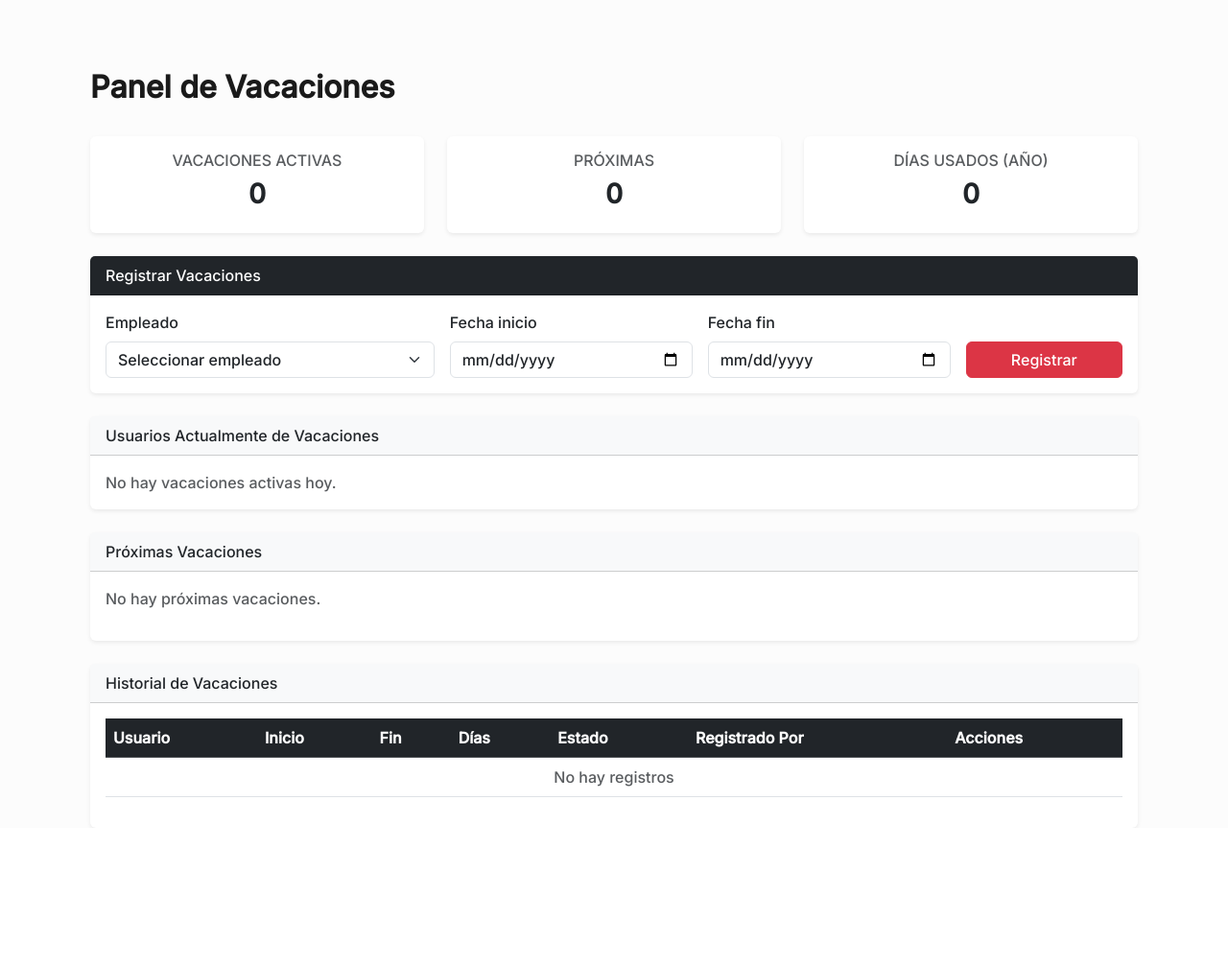
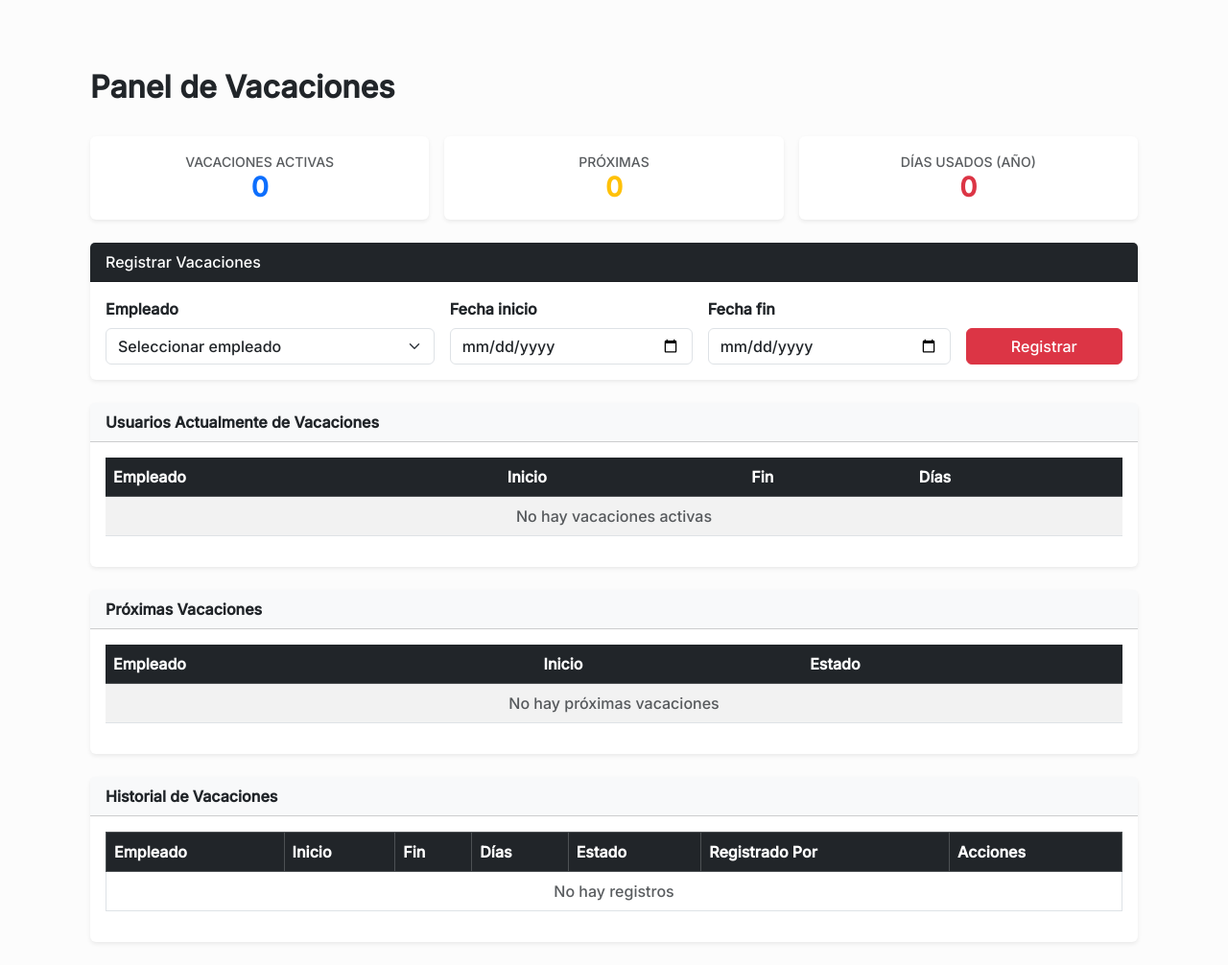
Before and after one commit to Corose/dashboard, a Flask app: page /vacaciones in a window 1280 px wide. Shown: the part 103-1109 px from the top of the page at 96% size. Before the commit the page ends 966 px from the top, so only its background shows below. Run offline with Flask 3, Linux system fonts and the light colour scheme; a user stored in the database is signed in.

Commit message:
Fix Diseño v13

```diff
--- a/templates/vacaciones.html
+++ b/templates/vacaciones.html
@@ -1,168 +1,221 @@
 {% extends "base.html" %}
 {% block content %}
 
-<div class="container-fluid mt-4">
+<div class="container-fluid py-4">
 
+    <!-- ===================== -->
     <!-- TÍTULO -->
+    <!-- ===================== -->
     <div class="d-flex justify-content-between align-items-center mb-4">
-        <h2 class="fw-bold">Panel de Vacaciones</h2>
+        <h2 class="fw-bold text-dark">Panel de Vacaciones</h2>
     </div>
 
+    <!-- ===================== -->
     <!-- RESUMEN -->
-    <div class="row mb-4">
+    <!-- ===================== -->
+    <div class="row g-3 mb-4">
 
         <div class="col-md-4">
-            <div class="card shadow-sm border-0 text-center p-3">
-                <h6 class="text-muted">VACACIONES ACTIVAS</h6>
-                <h3 class="fw-bold">
+            <div class="card border-0 shadow-sm text-center p-3">
+                <small class="text-muted">VACACIONES ACTIVAS</small>
+                <h3 class="fw-bold text-primary mb-0">
                     {{ activas_list|length if activas_list else 0 }}
                 </h3>
             </div>
         </div>
 
         <div class="col-md-4">
-            <div class="card shadow-sm border-0 text-center p-3">
-                <h6 class="text-muted">PRÓXIMAS</h6>
-                <h3 class="fw-bold">
+            <div class="card border-0 shadow-sm text-center p-3">
+                <small class="text-muted">PRÓXIMAS</small>
+                <h3 class="fw-bold text-warning mb-0">
                     {{ proximas|length if proximas else 0 }}
                 </h3>
             </div>
         </div>
 
         <div class="col-md-4">
-            <div class="card shadow-sm border-0 text-center p-3">
-                <h6 class="text-muted">DÍAS USADOS (AÑO)</h6>
-                <h3 class="fw-bold">{{ dias_usados if dias_usados else 0 }}</h3>
+            <div class="card border-0 shadow-sm text-center p-3">
+                <small class="text-muted">DÍAS USADOS (AÑO)</small>
+                <h3 class="fw-bold text-danger mb-0">
+                    {{ dias_usados if dias_usados else 0 }}
+                </h3>
             </div>
         </div>
 
     </div>
 
+    <!-- ===================== -->
     <!-- REGISTRAR VACACIONES -->
+    <!-- ===================== -->
     <div class="card shadow-sm border-0 mb-4">
         <div class="card-header bg-dark text-white">
             Registrar Vacaciones
         </div>
         <div class="card-body">
+
             <form method="POST" action="{{ url_for('solicitar_vacaciones') }}">
-                <div class="row g-3 align-items-end">
+                <div class="row g-3">
 
+                    <!-- EMPLEADO -->
                     <div class="col-md-4">
-                        <label class="form-label">Empleado</label>
+                        <label class="form-label fw-semibold">Empleado</label>
                         <select name="user_id" class="form-select" required>
                             <option value="">Seleccionar empleado</option>
 
-                            {% set lista_usuarios = users if users else usuarios %}
-                            {% if lista_usuarios %}
-                                {% for user in lista_usuarios %}
+                            {% if users and users|length > 0 %}
+                                {% for user in users %}
                                     <option value="{{ user.id }}">
-                                        {{ user.nombre }} ({{ user.dias_vacaciones }} días)
+                                        {{ user.nombre }} - {{ user.dias_vacaciones }} días disponibles
                                     </option>
                                 {% endfor %}
                             {% else %}
-                                <option disabled>No hay usuarios disponibles</option>
+                                <option disabled>No hay usuarios registrados</option>
                             {% endif %}
                         </select>
                     </div>
 
+                    <!-- FECHA INICIO -->
                     <div class="col-md-3">
-                        <label class="form-label">Fecha inicio</label>
-                        <input type="date" name="fecha_inicio"
-                               class="form-control" required>
+                        <label class="form-label fw-semibold">Fecha inicio</label>
+                        <input type="date"
+                               name="fecha_inicio"
+                               class="form-control"
+                               required>
                     </div>
 
+                    <!-- FECHA FIN -->
                     <div class="col-md-3">
-                        <label class="form-label">Fecha fin</label>
-                        <input type="date" name="fecha_fin"
-                               class="form-control" required>
+                        <label class="form-label fw-semibold">Fecha fin</label>
+                        <input type="date"
+                               name="fecha_fin"
+                               class="form-control"
+                               required>
                     </div>
 
-                    <div class="col-md-2">
-                        <button type="submit"
-                                class="btn btn-danger w-100">
+                    <!-- BOTÓN -->
+                    <div class="col-md-2 d-grid">
+                        <label class="form-label invisible">Botón</label>
+                        <button type="submit" class="btn btn-danger">
                             Registrar
                         </button>
                     </div>
 
                 </div>
             </form>
-        </div>
-    </div>
-
-    <!-- USUARIOS ACTUALMENTE DE VACACIONES -->
-    <div class="card shadow-sm border-0 mb-4">
-        <div class="card-header bg-light">
-            Usuarios Actualmente de Vacaciones
-        </div>
-        <div class="card-body">
-
-            {% if activas_list and activas_list|length > 0 %}
-                <ul class="list-group list-group-flush">
-                    {% for v in activas_list %}
-                        <li class="list-group-item d-flex justify-content-between align-items-center">
-                            <span>
-                                {{ v.user.nombre }}
-                                ({{ v.fecha_inicio }} - {{ v.fecha_fin }})
-                            </span>
-                            <span class="badge bg-primary">
-                                {{ v.dias_solicitados }} días
-                            </span>
-                        </li>
-                    {% endfor %}
-                </ul>
-            {% else %}
-                <p class="text-muted mb-0">
-                    No hay vacaciones activas hoy.
-                </p>
-            {% endif %}
 
         </div>
     </div>
 
-    <!-- PRÓXIMAS VACACIONES -->
+    <!-- ===================== -->
+    <!-- VACACIONES ACTIVAS -->
+    <!-- ===================== -->
     <div class="card shadow-sm border-0 mb-4">
-        <div class="card-header bg-light">
-            Próximas Vacaciones
+        <div class="card-header bg-light fw-semibold">
+            Usuarios Actualmente de Vacaciones
         </div>
-        <div class="card-body">
 
-            {% if proximas and proximas|length > 0 %}
-                <ul class="list-group list-group-flush">
-                    {% for v in proximas %}
-                        <li class="list-group-item d-flex justify-content-between align-items-center">
-                            <span>
-                                {{ v.user.nombre }} - {{ v.fecha_inicio }}
+        <div class="card-body table-responsive">
+
+            <table class="table table-striped table-hover align-middle">
+                <thead class="table-dark">
+                    <tr>
+                        <th>Empleado</th>
+                        <th>Inicio</th>
+                        <th>Fin</th>
+                        <th>Días</th>
+                    </tr>
+                </thead>
+                <tbody>
+                    {% if activas_list and activas_list|length > 0 %}
+                        {% for v in activas_list %}
+                        <tr>
+                            <td>{{ v.user.nombre }}</td>
+                            <td>{{ v.fecha_inicio }}</td>
+                            <td>{{ v.fecha_fin }}</td>
+                            <td>
+                                <span class="badge bg-primary">
+                                    {{ v.dias_solicitados }}
                                 </span>
-                            <span class="badge bg-warning text-dark">
-                                Pendiente
-                            </span>
-                        </li>
+                            </td>
+                        </tr>
                         {% endfor %}
-                </ul>
                     {% else %}
-                <p class="text-muted">No hay próximas vacaciones.</p>
+                        <tr>
+                            <td colspan="4" class="text-center text-muted">
+                                No hay vacaciones activas
+                            </td>
+                        </tr>
                     {% endif %}
+                </tbody>
+            </table>
 
         </div>
     </div>
 
+    <!-- ===================== -->
+    <!-- PRÓXIMAS VACACIONES -->
+    <!-- ===================== -->
+    <div class="card shadow-sm border-0 mb-4">
+        <div class="card-header bg-light fw-semibold">
+            Próximas Vacaciones
+        </div>
+
+        <div class="card-body table-responsive">
+
+            <table class="table table-striped table-hover align-middle">
+                <thead class="table-dark">
+                    <tr>
+                        <th>Empleado</th>
+                        <th>Inicio</th>
+                        <th>Estado</th>
+                    </tr>
+                </thead>
+                <tbody>
+                    {% if proximas and proximas|length > 0 %}
+                        {% for v in proximas %}
+                        <tr>
+                            <td>{{ v.user.nombre }}</td>
+                            <td>{{ v.fecha_inicio }}</td>
+                            <td>
+                                <span class="badge bg-warning text-dark">
+                                    Pendiente
+                                </span>
+                            </td>
+                        </tr>
+                        {% endfor %}
+                    {% else %}
+                        <tr>
+                            <td colspan="3" class="text-center text-muted">
+                                No hay próximas vacaciones
+                            </td>
+                        </tr>
+                    {% endif %}
+                </tbody>
+            </table>
+
+        </div>
+    </div>
+
+    <!-- ===================== -->
     <!-- HISTORIAL -->
+    <!-- ===================== -->
     <div class="card shadow-sm border-0">
-        <div class="card-header bg-light">
+        <div class="card-header bg-light fw-semibold">
             Historial de Vacaciones
         </div>
+
         <div class="card-body table-responsive">
 
-            <table class="table table-hover align-middle">
+            <table class="table table-bordered table-hover align-middle">
                 <thead class="table-dark">
                     <tr>
-                        <th>Usuario</th>
+                        <th>Empleado</th>
                         <th>Inicio</th>
                         <th>Fin</th>
                         <th>Días</th>
                         <th>Estado</th>
                         <th>Registrado Por</th>
-                        <th>Acciones</th>
+                        <th width="180">Acciones</th>
                     </tr>
                 </thead>
                 <tbody>
@@ -184,24 +237,24 @@
                                 {% endif %}
                             </td>
                             <td>{{ v.registrado_por or "-" }}</td>
-                            <td class="d-flex gap-2">
+                            <td>
+                                <div class="d-flex gap-2">
 
-                                <!-- EDITAR -->
                                     <a href="{{ url_for('edit_vacacion', id=v.id) }}"
                                        class="btn btn-sm btn-outline-primary">
                                         Editar
                                     </a>
 
-                                <!-- ELIMINAR -->
                                     <form method="POST"
                                           action="{{ url_for('delete_vacacion', id=v.id) }}"
-                                      onsubmit="return confirm('¿Seguro que deseas eliminar esta vacación?');">
+                                          onsubmit="return confirm('¿Eliminar registro?');">
                                         <button type="submit"
                                                 class="btn btn-sm btn-outline-danger">
                                             Eliminar
                                         </button>
                                     </form>
 
+                                </div>
                             </td>
                         </tr>
                         {% endfor %}
```
Lines whose indentation alone changed are shown as unchanged.
